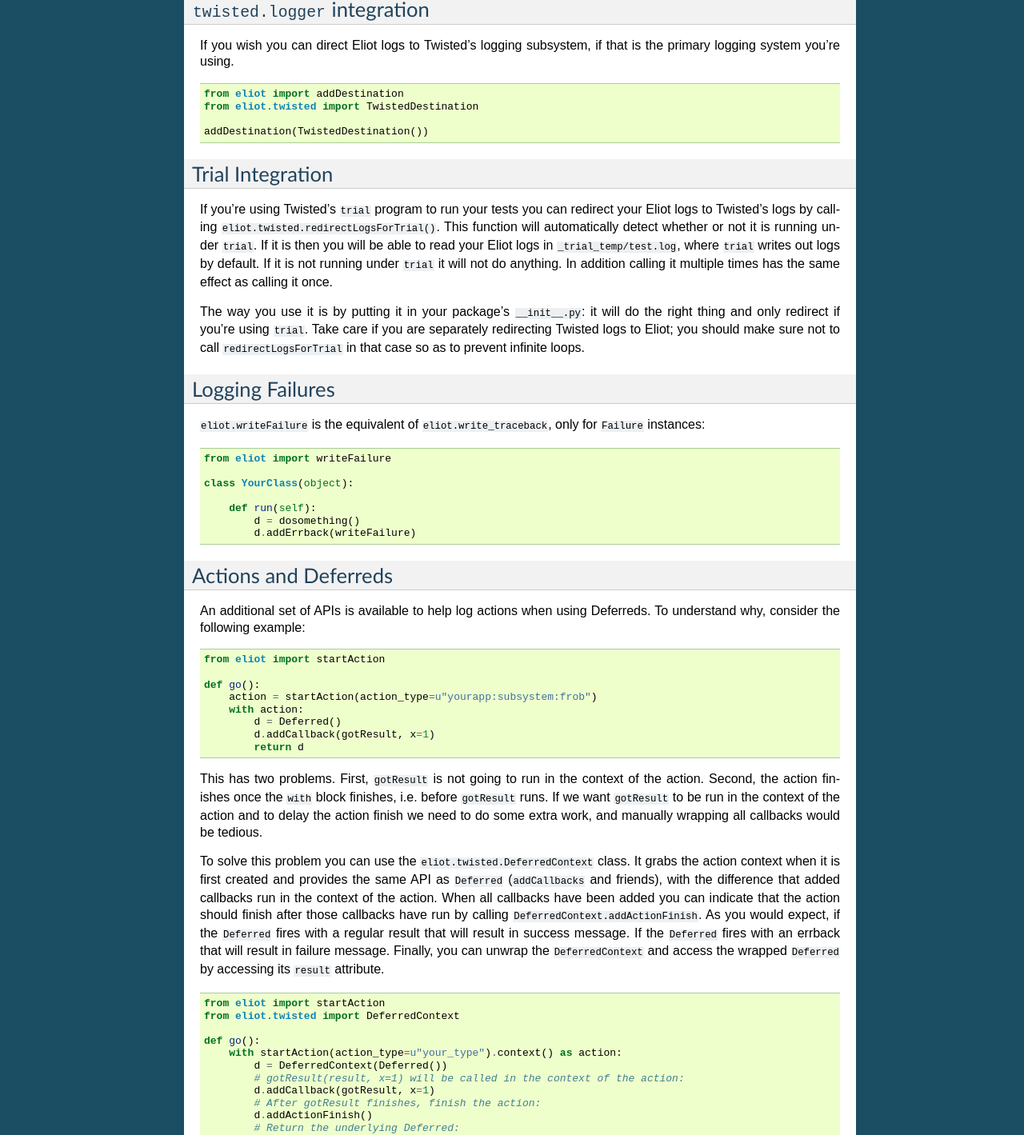
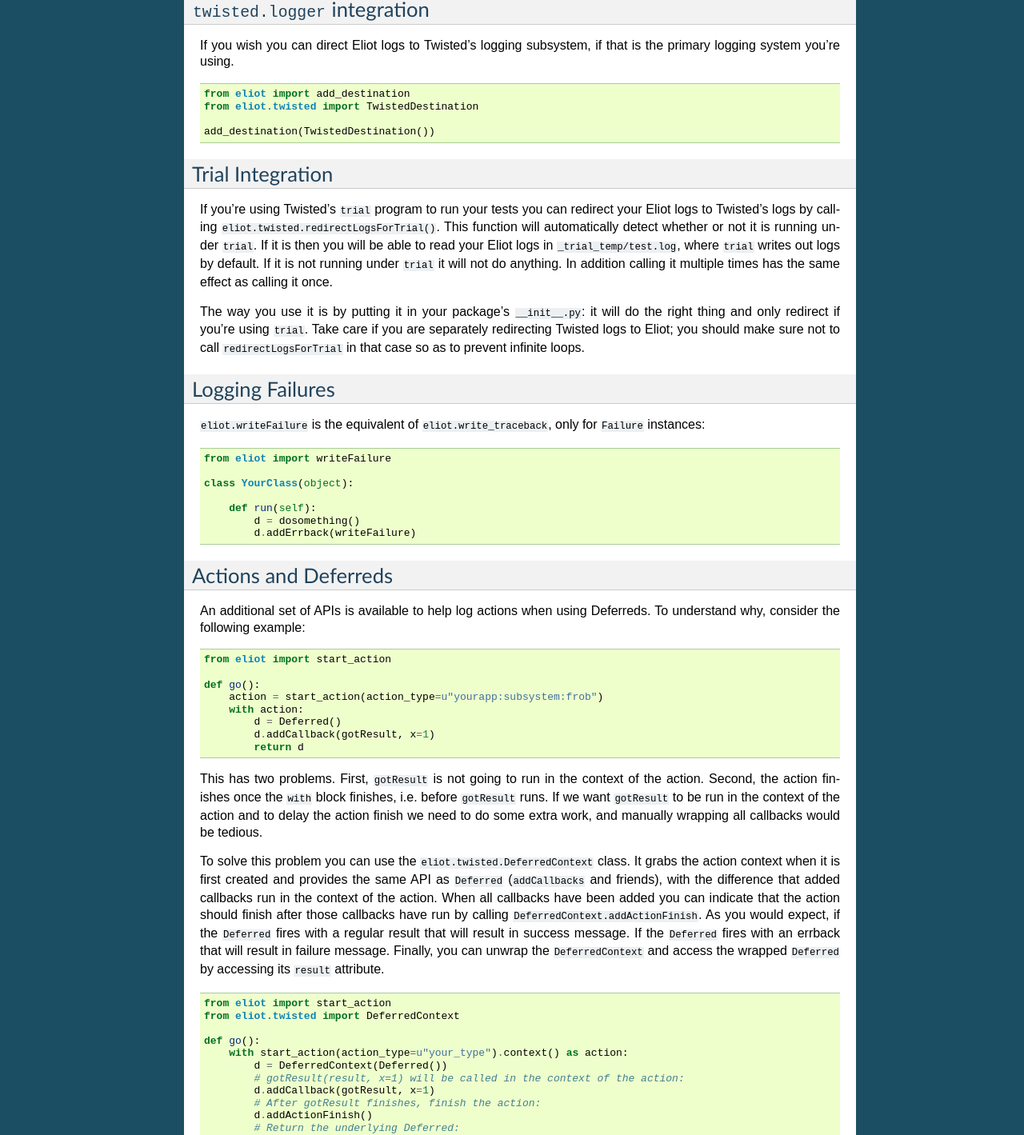
Before and after one commit to itamarst/eliot, a Sphinx documentation site: the page built from docs/source/generating/twisted.rst, in a window 1280 px wide. Shown: the part 478-1897 px from the top of the page at 80% size. Built offline with Sphinx 7.4.7, drawn with Linux system fonts in a browser that asks for light colours; pages that are not in the unit, such as notebooks, are missing from menus.

Commit message:
PEP8 is canonical now, other than for actual Twisted APIs.

```diff
--- a/docs/source/generating/twisted.rst
+++ b/docs/source/generating/twisted.rst
@@ -29,10 +29,10 @@
 
 .. code-block:: python
 
-   from eliot import addDestination
+   from eliot import add_destination
    from eliot.twisted import TwistedDestination
 
-   addDestination(TwistedDestination())
+   add_destination(TwistedDestination())
 
 
 Trial Integration
@@ -71,10 +71,10 @@
 
 .. code-block:: python
 
-     from eliot import startAction
+     from eliot import start_action
 
      def go():
-         action = startAction(action_type=u"yourapp:subsystem:frob")
+         action = start_action(action_type=u"yourapp:subsystem:frob")
          with action:
              d = Deferred()
              d.addCallback(gotResult, x=1)
@@ -94,11 +94,11 @@
 
 .. code-block:: python
 
-     from eliot import startAction
+     from eliot import start_action
      from eliot.twisted import DeferredContext
 
      def go():
-         with startAction(action_type=u"your_type").context() as action:
+         with start_action(action_type=u"your_type").context() as action:
              d = DeferredContext(Deferred())
              # gotResult(result, x=1) will be called in the context of the action:
              d.addCallback(gotResult, x=1)
```
